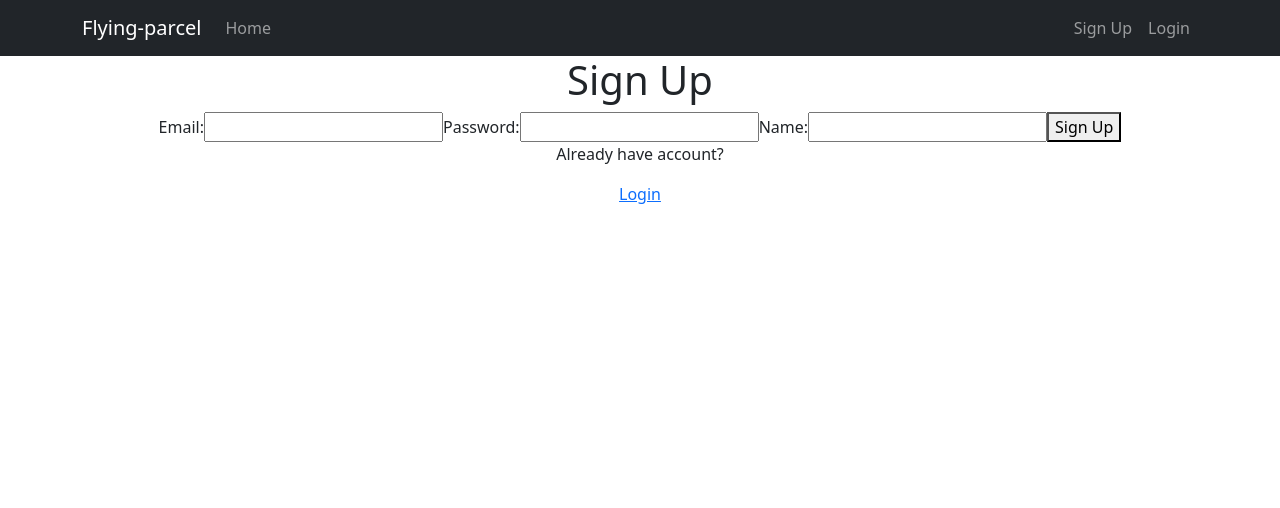
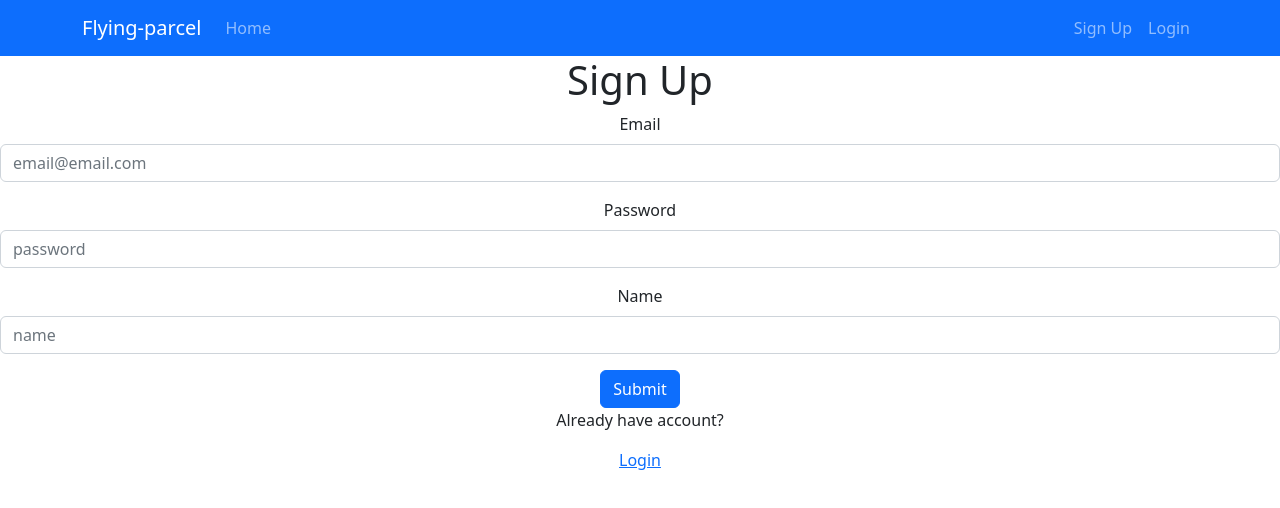
Before and after one commit to cametolearnthis/flying-parcel-client, a React (Create React App) app: page /signup in a window 1280 px wide. Shown: the top 508 px of the page. Built offline with nearby package versions, Linux system fonts and the light colour scheme.

Commit message:
add mvo styling

```diff
--- a/src/components/AddItem.js
+++ b/src/components/AddItem.js
@@ -1,5 +1,7 @@
 import { useState } from "react";
 import axios from "axios";
+import Form from "react-bootstrap/Form";
+import { Button } from "react-bootstrap";
 
 function AddItem(props) {
   const [code, setCode] = useState("");
@@ -29,21 +31,26 @@ function AddItem(props) {
 
   return (
     <div>
-      <h3>Add New Item</h3>
-
-      <form onSubmit={handleSubmit}>
-        <label>Code:</label>
-        <input
+      <Form onSubmit={handleSubmit}>
+      <Form.Group className="mb-3" controlId="formBasicEmail">
+          <Form.Label>Code</Form.Label>
+          <Form.Control
            type="text"
            name="code"
+           placeholder="enter the code"
            value={code}
            minLength={11}
            onChange={(e) => setCode(e.target.value)}
           />
-        <br />
-        <label>Product:</label>
-        <select value={product} onChange={(e) => setProduct(e.target.value)}>
-        <option value=""></option>
+        </Form.Group>
+
+        <Form.Group className="mb-3" controlId="formBasicPassword">
+          <Form.Label>Product</Form.Label>
+          <Form.Select
+            aria-label="Default select example"
+            value={product} onChange={(e) => setProduct(e.target.value)}
+          >
+            <option>Select a product</option>
             <option value="Registered mail">Registered mail</option>
           <option value="Small parcel">Small parcel</option>
           <option value="Medium parcel">Medium parcel</option>
@@ -51,28 +58,36 @@ function AddItem(props) {
           <option value="Tube">Tube</option>
           <option value="Urgent parcel">Urgent parcel</option>
           <option value="Bureaufax">Bureaufax</option>
-          <option value="Evening">Collecting</option>
-        </select>
-        <br />
-        <label>Name:</label>
-        <textarea
+          <option value="Collecting">Collecting</option>
+          </Form.Select>
+        </Form.Group>
+
+        <Form.Group className="mb-3" controlId="formBasicEmail">
+          <Form.Label>Name</Form.Label>
+          <Form.Control
           type="text"
           name="name"
+          placeholder="enter the name"
           value={name}
           onChange={(e) => setName(e.target.value)}
           />
-        <br />
-        <label>Address:</label>
-        <textarea
+        </Form.Group>
+
+        <Form.Group className="mb-3" controlId="formBasicEmail">
+          <Form.Label>Address</Form.Label>
+          <Form.Control
           type="text"
           name="address"
+          placeholder="enter the address"
           value={address}
           onChange={(e) => setAddress(e.target.value)}
           />
-        <br />
+        </Form.Group>
+      <Button variant="primary" type="submit">
+          Submit
+        </Button>
+      </Form>
 
-        <button type="submit">Add to route</button>
-      </form>
     </div>
   );
 }
--- a/src/components/CreateDelivery.js
+++ b/src/components/CreateDelivery.js
@@ -1,6 +1,7 @@
-import {useState} from "react";
-import axios from "axios"
-
+import { useState } from "react";
+import axios from "axios";
+import Button from "react-bootstrap/Button";
+import Form from "react-bootstrap/Form";
 
 function CreateDelivery(props) {
   const [delivererName, setDelivererName] = useState("");
@@ -25,36 +26,45 @@ function CreateDelivery(props) {
 
   return (
     <div>
-        <h3>Create a new Delivery Route</h3>
-
-        <form onSubmit={handleSubmit}>
-            <label>Name of the deliverer</label>
-            <input
+      <Form onSubmit={handleSubmit}>
+        <Form.Group className="mb-3" controlId="formBasicEmail">
+          <Form.Label>Name of the deliverer</Form.Label>
+          <Form.Control
             type="text"
             name="delivererName"
+            placeholder="Enter the name of the deliverer"
             value={delivererName}
             onChange={(e) => setDelivererName(e.target.value)}
           />
+        </Form.Group>
 
-          <label>Date of the route:</label>
-          <input
+        <Form.Group className="mb-3" controlId="formBasicPassword">
+          <Form.Label>Date of the route</Form.Label>
+          <Form.Control
             type="date"
             name="date"
             value={date}
             onChange={(e) => setDate(e.target.value)}
           />
+        </Form.Group>
 
-          <label>Shift:</label>
-          <select
+        <Form.Group className="mb-3" controlId="formBasicPassword">
+          <Form.Label>Shift</Form.Label>
+          <Form.Select
+            aria-label="Default select example"
             value={shift}
-          onChange={(e) => setShift(e.target.value)}>
+            onChange={(e) => setShift(e.target.value)}
+          >
+            <option>Select a shift</option>
             <option value="Morning">Morning</option>
             <option value="Evening">Evening</option>
-          </select>
+          </Form.Select>
+        </Form.Group>
 
-
-          <button type="submit">Submit</button>
-        </form>
+        <Button variant="primary" type="submit">
+          Submit
+        </Button>
+      </Form>
     </div>
   );
 }
--- a/src/components/Navbar.js
+++ b/src/components/Navbar.js
@@ -10,7 +10,7 @@ function NavBar() {
   const { isLoggedIn, user, logOutUser, isManager } = useContext(AuthContext);
   return (
     <>
-      <Navbar collapseOnSelect expand="lg" bg="dark" variant="dark">
+      <Navbar collapseOnSelect expand="lg" bg="primary" variant="dark">
         <Container>
           <Navbar.Brand href="#home">Flying-parcel</Navbar.Brand>
           <Navbar.Toggle aria-controls="responsive-navbar-nav" />
--- a/src/index.css
+++ b/src/index.css
@@ -1,11 +1,14 @@
 .spanInNav {
-  color: grey;
+  color: white;
   margin-right: 1rem;
 }
 .signupButton {
-  color: grey;
+  color: white;
   text-decoration: none;
 }
 .signupButton:hover {
   color: rgb(177, 170, 170);
 }
+.detailsButton {
+  text-decoration: none;
+}
--- a/src/pages/ItemDetails.js
+++ b/src/pages/ItemDetails.js
@@ -1,6 +1,7 @@
 import { useState, useEffect } from "react";
 import axios from "axios";
 import { Link, useNavigate, useParams } from "react-router-dom";
+import { Button } from "react-bootstrap";
 
 function ItemDetails() {
   const [item, setItem] = useState(null);
@@ -43,11 +44,11 @@ function ItemDetails() {
       <hr />
 
 
-      <Link to="/items">
-        <button>Back to list of items</button>
+      <Link to={`/deliveries/`}>
+        <Button>Back to list of items</Button>
       </Link>
 
-      <button onClick={deleteItem}>Delete this item</button>
+      <Button variant="danger" onClick={deleteItem}>Delete this item</Button>
     </div>
   );
 }
--- a/src/pages/ItemListPage.js
+++ b/src/pages/ItemListPage.js
@@ -4,6 +4,15 @@ import { Link } from "react-router-dom";
 
 function ItemListPage() {
   const [items, setItems] = useState([]);
+
+  const [searchQuery, setSearchQuery] = useState("");
+
+  const itemsToDisplay = items.filter( (item) => {
+    return item.code.toLowerCase().includes(searchQuery.toLowerCase());
+  });
+
+
+
   const getAllItems = () => {
     const storedToken = localStorage.getItem("authToken");
     axios
@@ -21,17 +30,30 @@ function ItemListPage() {
     getAllItems();
   }, []);
 
+
   return (
     <div>
-      {items.map((item) => {
+      <h2>List of items registered in the office</h2>
+
+      <form className='form'>
+        <label>
+            <input
+              type="text"
+              name="searchQuery"
+              placeholder="find the code"
+              value={searchQuery}
+              onChange={(e) => { setSearchQuery(e.target.value) }}
+              />
+        </label>
+      </form>
+      {itemsToDisplay.map((item) => {
         return (
           <div key={item._id}>
-            <Link to={`/items/${item._id}`}>
+            <Link className="detailsButton" to={`/items/${item._id}`}>
             <h3>{item.code}</h3>
             </Link >
             <h4>{item.name}</h4>
             <h4>{item.address}</h4>
-            {/* <p>{item.delivery.name}</p> */}
             <hr />
           </div>
         );
--- a/src/pages/LoginPage.js
+++ b/src/pages/LoginPage.js
@@ -2,6 +2,8 @@ import { useState, useContext } from "react";
 import axios from "axios";
 import { Link, useNavigate } from "react-router-dom";
 import { AuthContext } from '../context/auth.context';
+import Button from "react-bootstrap/Button";
+import Form from "react-bootstrap/Form";
 
 const API_URL = "http://localhost:5005";
 
@@ -44,26 +46,35 @@ function LoginPage(props) {
   return (
     <div className="LoginPage">
       <h1>Login</h1>
-
-      <form onSubmit={handleLoginSubmit}>
-        <label>Email:</label>
-        <input
+      <div>
+      <Form onSubmit={handleLoginSubmit}>
+        <Form.Group className="mb-3" controlId="formBasicEmail">
+          <Form.Label>Email</Form.Label>
+          <Form.Control
           type="email"
           name="email"
+          placeholder="email@email.com"
           value={email}
           onChange={handleEmail}
-        />
+          />
+        </Form.Group>
 
-        <label>Password:</label>
-        <input
+        <Form.Group className="mb-3" controlId="formBasicPassword">
+          <Form.Label>Password</Form.Label>
+          <Form.Control
           type="password"
           name="password"
+          placeholder="password"
           value={password}
           onChange={handlePassword}
-        />
+          />
+        </Form.Group>
+        <Button variant="primary" type="submit">
+          Submit
+        </Button>
+      </Form>
+    </div>
 
-        <button type="submit">Login</button>
-      </form>
       { errorMessage && <p className="error-message">{errorMessage}</p> }
 
       <p>Don't have an account yet?</p>
--- a/src/pages/SignupPage.js
+++ b/src/pages/SignupPage.js
@@ -1,6 +1,8 @@
 import { useState } from "react";
 import { Link, useNavigate } from "react-router-dom";
 import axios from "axios";
+import Button from "react-bootstrap/Button";
+import Form from "react-bootstrap/Form";
 
 
 function SignupPage(props) {
@@ -35,34 +37,42 @@ function SignupPage(props) {
   return (
     <div>
       <h1>Sign Up</h1>
-
-      <form onSubmit={handleSignupSubmit}>
-        <label>Email:</label>
-        <input
+      <Form onSubmit={handleSignupSubmit}>
+        <Form.Group className="mb-3" controlId="formBasicEmail">
+          <Form.Label>Email</Form.Label>
+          <Form.Control
           type="email"
           name="email"
+          placeholder="email@email.com"
           value={email}
           onChange={handleEmail}
-        />
+          />
+        </Form.Group>
 
-        <label>Password:</label>
-        <input
+        <Form.Group className="mb-3" controlId="formBasicPassword">
+          <Form.Label>Password</Form.Label>
+          <Form.Control
           type="password"
           name="password"
+          placeholder="password"
           value={password}
           onChange={handlePassword}
-        />
-
-        <label>Name:</label>
-        <input
-          type="text"
+          />
+        </Form.Group>
+        <Form.Group className="mb-3" controlId="formBasicPassword">
+          <Form.Label>Name</Form.Label>
+          <Form.Control
+          type="name"
           name="name"
+          placeholder="name"
           value={name}
           onChange={handleName}
-        />
-
-        <button type="submit">Sign Up</button>
-      </form>
+          />
+        </Form.Group>
+        <Button variant="primary" type="submit">
+          Submit
+        </Button>
+      </Form>
 
       { errorMessage && <p className="error-message">{errorMessage}</p> }
 
```
Also changed, not shown: src/pages/DeliveryDetailsPage.js (+21 -13 lines), src/pages/DeliveryListPage.js (+25 -19 lines). Lines whose indentation alone changed are shown as unchanged.
